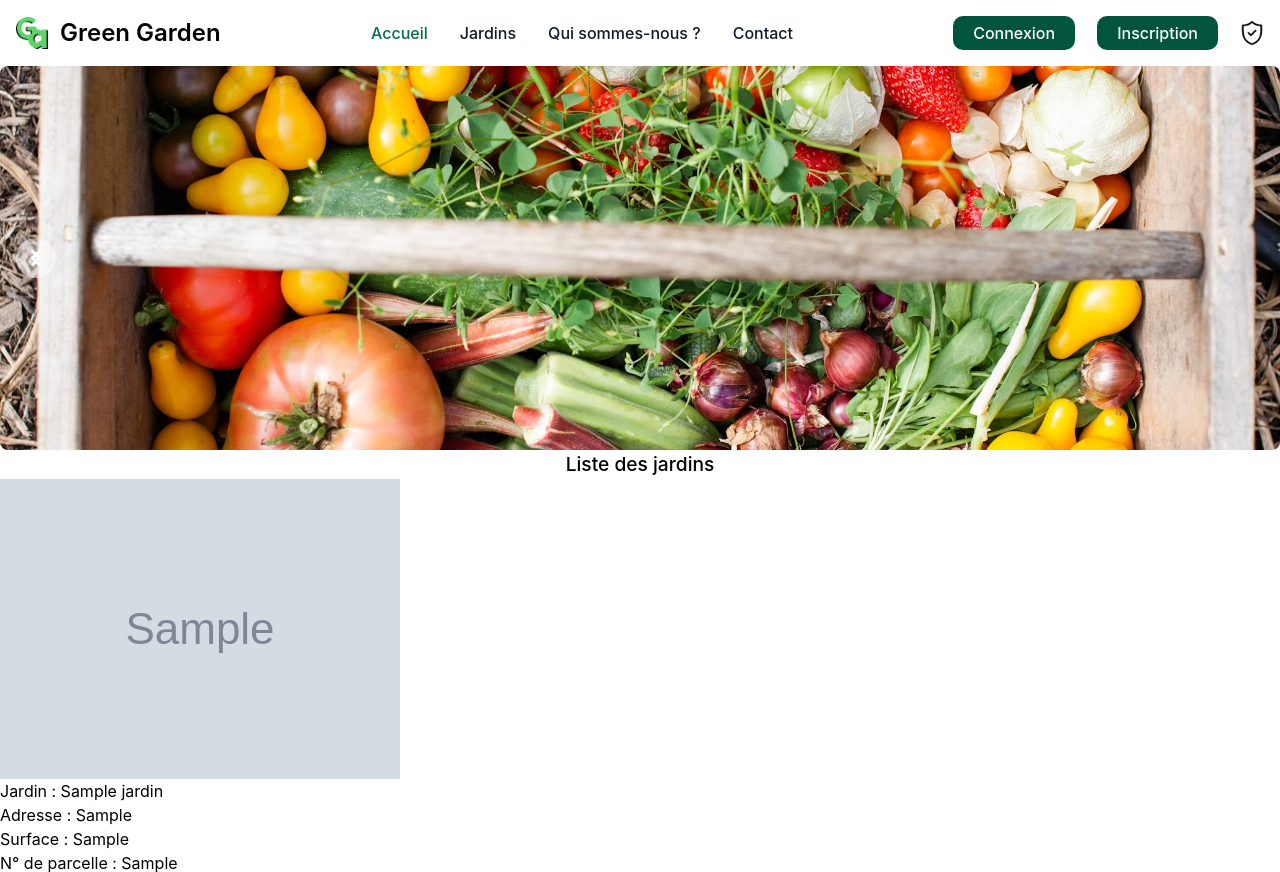
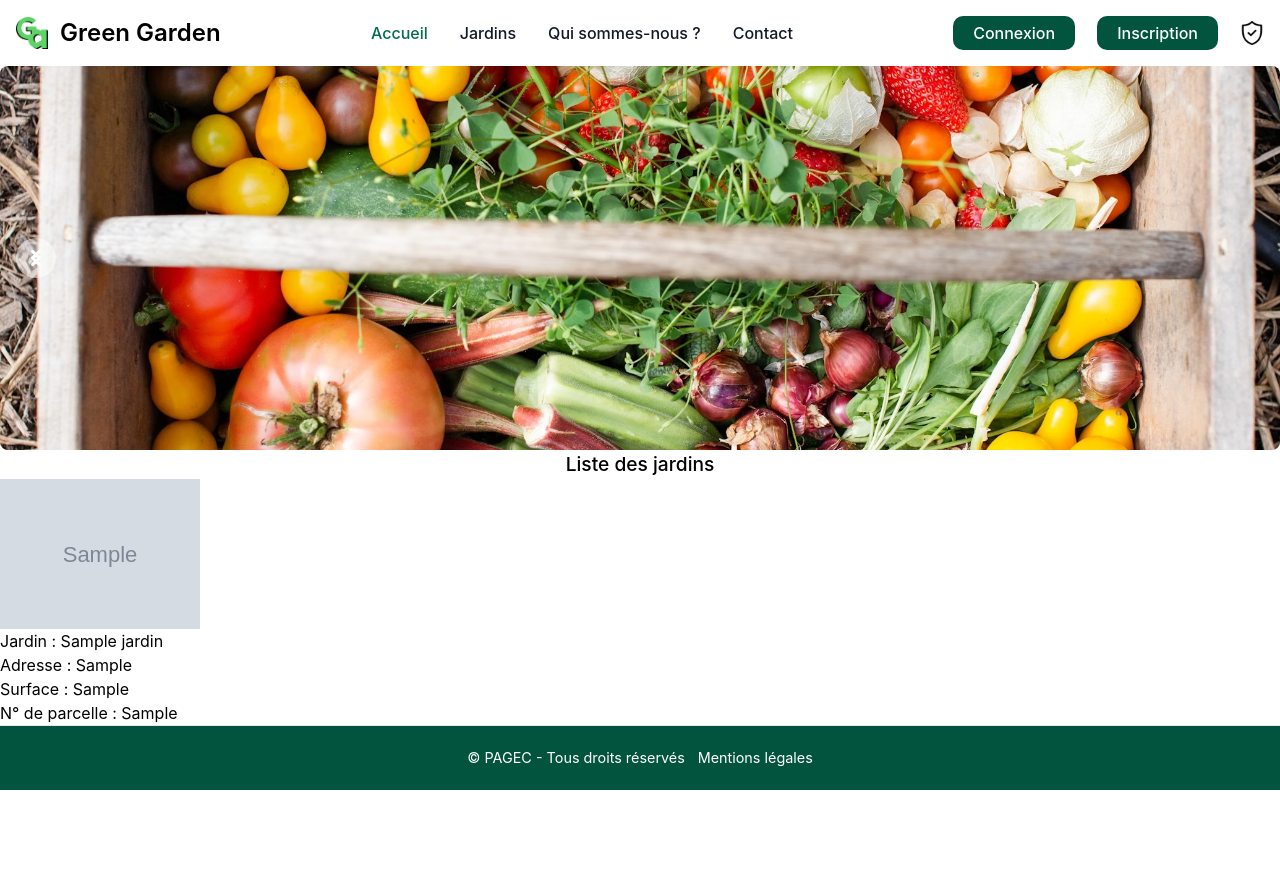
Before and after one commit to LenaPignolet/Sae202, a PHP site: page /liste_jardins.php in a window 1280 px wide. Shown: the top 872 px of the page. After the commit the page ends 790 px from the top, so only its background shows below. Run offline with PHP 8.4, Linux system fonts and the light colour scheme; tables that the repository leaves empty or names only in its code hold one stand-in row (values such as "Sample post"); grey boxes marked "Sample" are stand-in pictures; some libraries are stand-ins or nearby versions.

Commit message:
Add files via upload
La liste des jardin

```diff
--- a/liste_jardins.php
+++ b/liste_jardins.php
@@ -50,8 +50,14 @@ require('menu.php');
 
     <h1>Liste des jardins</h1>
 
-    <?php
-        $mabd = new PDO('mysql:host=localhost;dbname=sae202;charset=UTF8;', 'Usersae202', '123');
+    <div>
+    </div>
+
+</div>
+
+
+<?php
+        $mabd = new PDO('mysql:host=localhost;dbname=sae202Base;charset=UTF8;', 'Usersae202', '123');
         $mabd->query('SET NAMES utf8;');
         $req = "SELECT * FROM Jardin";
         $resultat = $mabd->query($req);
@@ -61,7 +67,7 @@ require('menu.php');
 
             echo '<article>';
             echo '<div class="liste">' ;
-            echo '<img alt="jardin" class="img_jardin" src="images/uploads/'.$value['jardin_photo'].'">';
+            echo '<img style="width:200px;" alt="jardin" class="img_jardin" src="images/uploads/'.$value['jardin_photo'].'">';
             echo '<p>Jardin : '.$value['jardin_nom'] . '</p>';
             echo '<p>Adresse : ' . $value['jardin_coord'] . '</p>';
             echo '<p>Surface : ' . $value['jardin_surface'] . '</p>';
@@ -69,32 +75,11 @@ require('menu.php');
             echo '<hr>';
             echo '</div>';
             echo '</article>';
-
         }
         echo '</section>';
         echo '</main>';
         ?>
 
-    <div>
-    </div>
-
-</div>
-
-
-
-
-
-
-
-
-
-
-
-
-
-
-
-
 <?php
 require('footer.php');
 ?>
```
